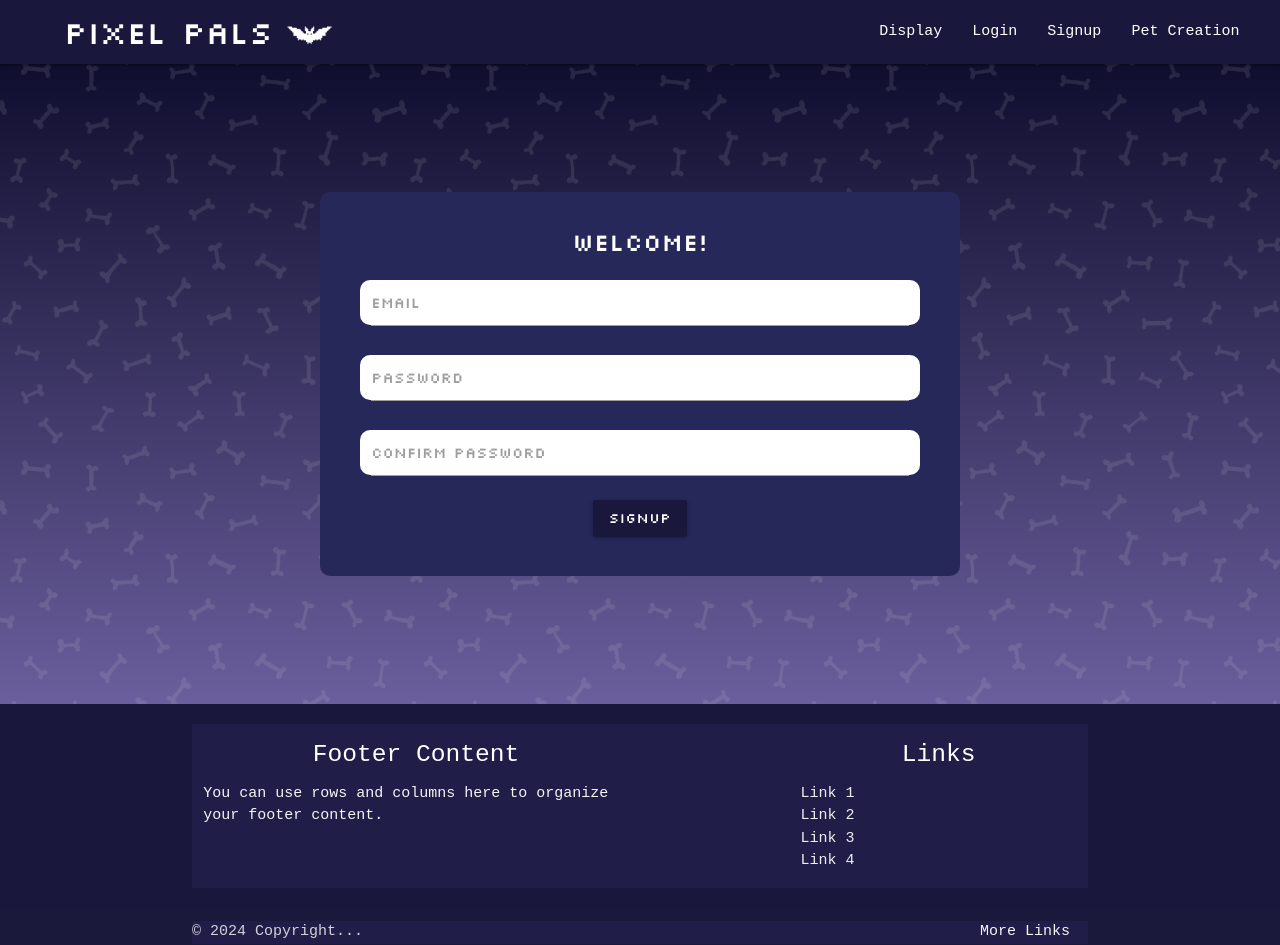
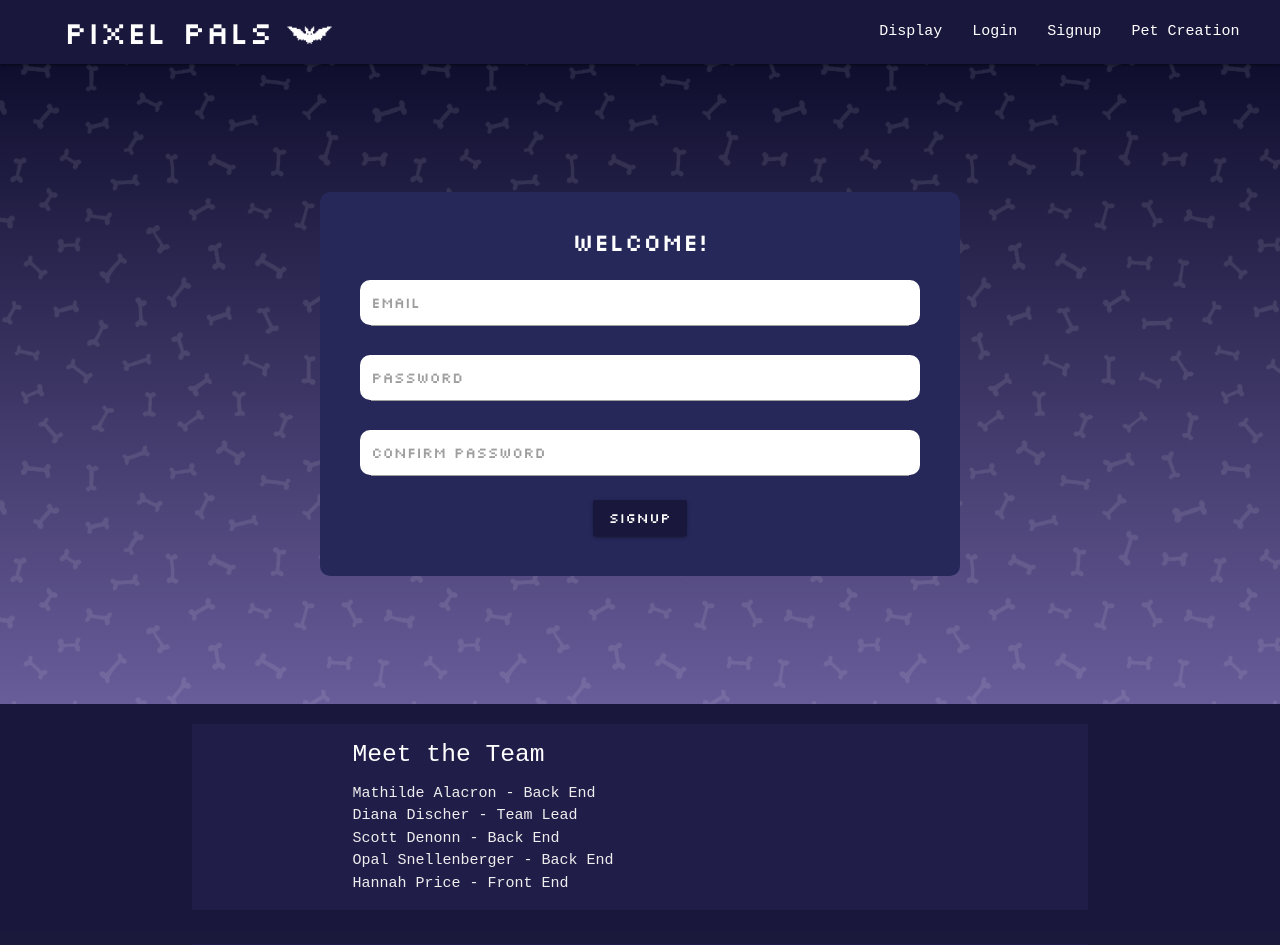
Before and after one commit to mathilde-01/pixel-paws, a React (Vite) app in the folder client/: page /signup in a window 1280 px wide. Shown: the top 945 px of the page. Built offline with nearby package versions, Linux system fonts and the light colour scheme; a web font is replaced by a local one.

Commit message:
footer contect changed, github repo link, hannah portfolio link, waiting on other porfolio links

```diff
--- a/client/src/components/Footer.jsx
+++ b/client/src/components/Footer.jsx
@@ -1,27 +1,37 @@
-export default function Footer(){
+import {Link} from 'react-router-dom'
+
+export default function Footer() {
+
+  const openInNewTab = (url) => {
+    const newWindow = window.open(url, '_blank', 'noopener, noreferrer');
+    if(newWindow) newWindow.opener = null;
+  }
+
+
   return (
     <footer className="page-footer">
       <div className="container">
         <div className="row">
-            <div className="col l6 s12">
-              <h5 className="white-text">Footer Content</h5>
+          {/* <div className="col l6 s12">
+              <h5 className="white-text">Meet the Team</h5>
               <p className="grey-text text-lighten-4">You can use rows and columns here to organize your footer content.</p>
-            </div>
+            </div> */}
           <div className="col l4 offset-l2 s12">
-              <h5 className="white-text">Links</h5>
+            <h5 className="white-text">Meet the Team</h5>
             <ul>
-                <li><a className="grey-text text-lighten-3" href="#!">Link 1</a></li>
-                <li><a className="grey-text text-lighten-3" href="#!">Link 2</a></li>
-                <li><a className="grey-text text-lighten-3" href="#!">Link 3</a></li>
-                <li><a className="grey-text text-lighten-3" href="#!">Link 4</a></li>
+              <li><a className="grey-text text-lighten-3" href="#!">Mathilde Alacron - Back End</a></li>
+              <li><a className="grey-text text-lighten-3" href="#!">Diana Discher - Team Lead</a></li>
+              <li><a className="grey-text text-lighten-3" href="#!">Scott Denonn - Back End</a></li>
+              <li><a className="grey-text text-lighten-3" href="#!">Opal Snellenberger - Back End</a></li>
+              <li><Link onClick={()=> openInNewTab("https://hprice-web-dev-portfolio.netlify.app/")} className="grey-text text-lighten-3" href="#!">Hannah Price - Front End</Link></li>
             </ul>
           </div>
         </div>
       </div>
       <div className="footer-copyright">
         <div className="container">
-          © 2024 Copyright...
-          <a className="grey-text text-lighten-4 right" href="#!">More Links</a>
+          © 2024 Copyright
+          <Link onClick={()=> openInNewTab("https://github.com/mathilde-01/pixel-paws")} className="grey-text text-lighten-4 right" href="#!">Pixel Pals GitHub</Link>
         </div>
       </div>
     </footer>
--- a/client/src/styles/style.css
+++ b/client/src/styles/style.css
@@ -20,15 +20,23 @@ footer {
     width: 100%;
 }
 
+
 /* inside footer style */
 .container {
     background-color: #201d48;
+    text-align: left;
 }
 
 /* footer style */
 .page-footer {
     background-color: #19173c;
 }
+
+.white-text{
+    text-align: left;
+}
+
+
 
 /* Navbar */
 .nav-wrapper {
```
Lines whose indentation alone changed are shown as unchanged.
